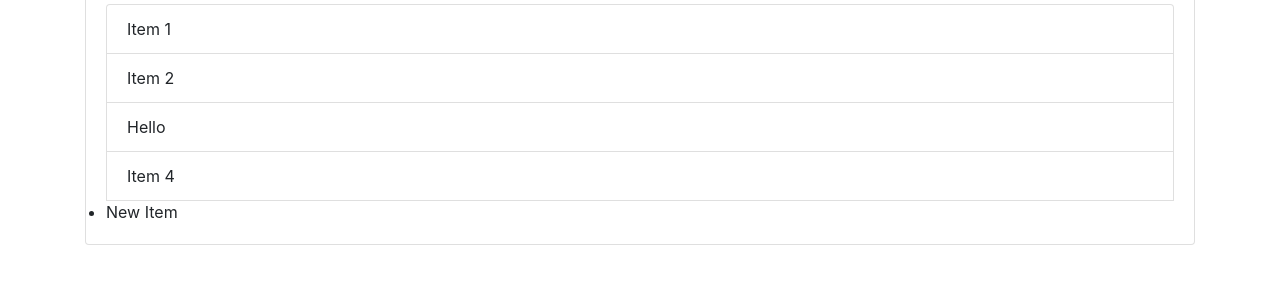
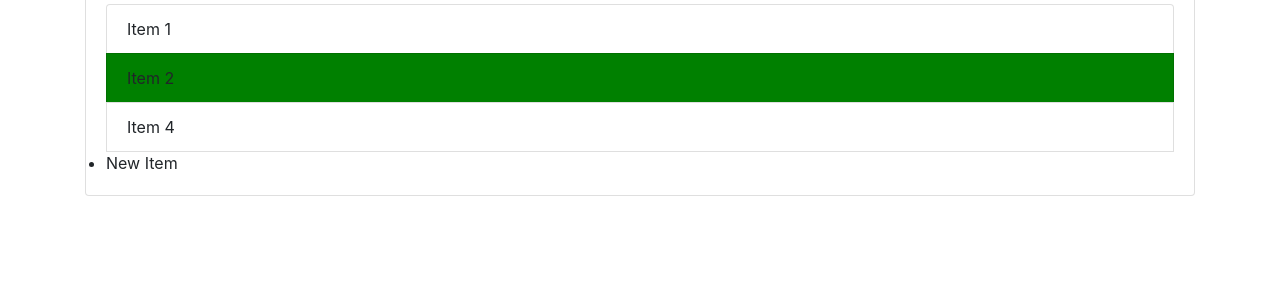
Before and after one commit to kavyasharpener1/GetElementByTagName, a plain HTML site: page Index.html in a window 1280 px wide. Shown: the part 273-554 px from the top of the page. Drawn offline with nearby package versions, Linux system fonts and the light colour scheme.

Commit message:
QuerySelector && QuerySelectorALL

```diff
--- a/Index.html
+++ b/Index.html
@@ -24,7 +24,7 @@
     <ul id="items" class="list-group">
       <li class="list-group-item">Item 1</li>
       <li class="list-group-item">Item 2</li>
-      <li class="list-group-item">Item 3</li>
+      <li class="list-group-item" style="display:none">Item 3</li>
       <li class="list-group-item">Item 4</li>
       <li>Item 5</li>
     </ul>
--- a/dom.js
+++ b/dom.js
@@ -7,3 +7,7 @@ items[2].textContent = 'Hello';
 var listitems = document.getElementsByTagName('li');
 console.log(listitems[4].textContent)
 listitems[4].textContent='New Item';
+
+//QUERYSELECTOR
+var secondItem = document.querySelector('.list-group-item:nth-child(2)');
+secondItem.style.backgroundColor = 'green';
```
